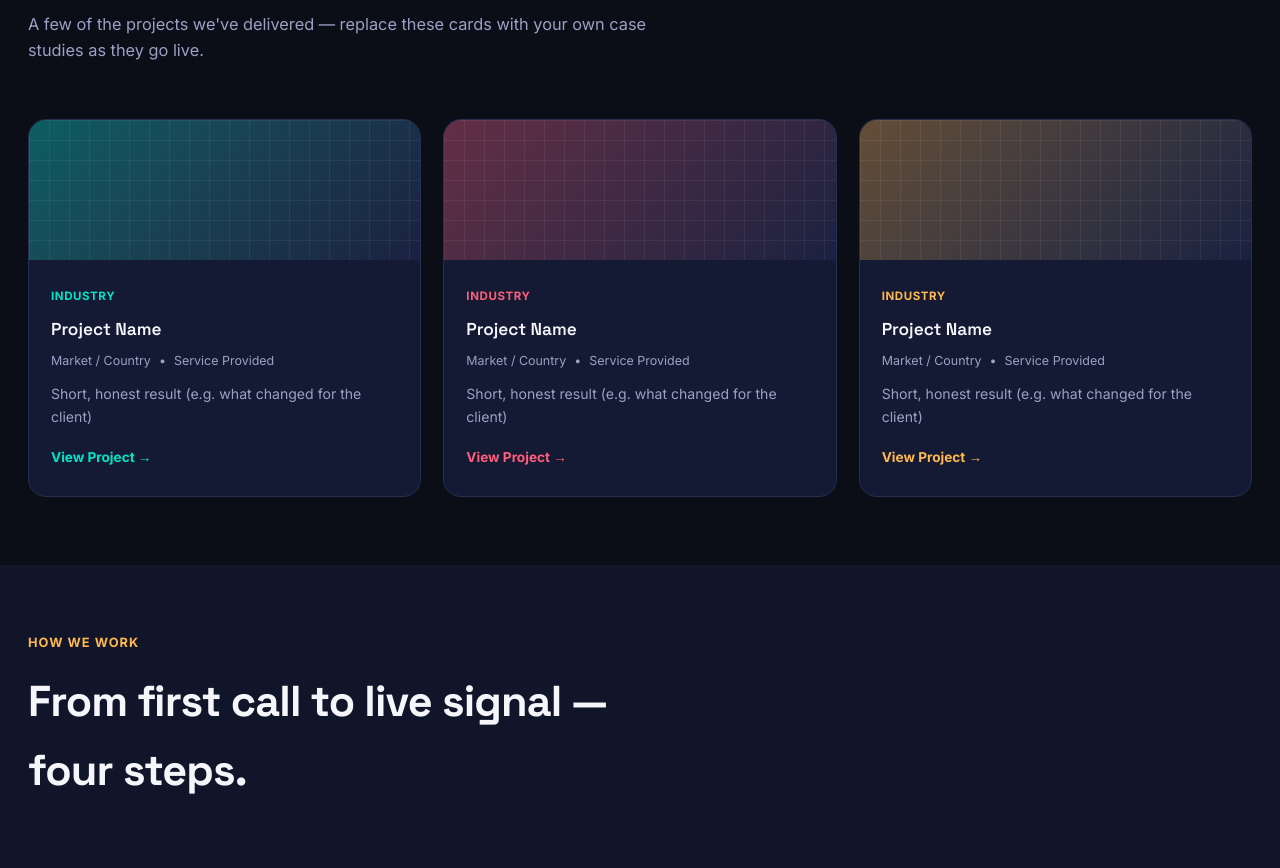
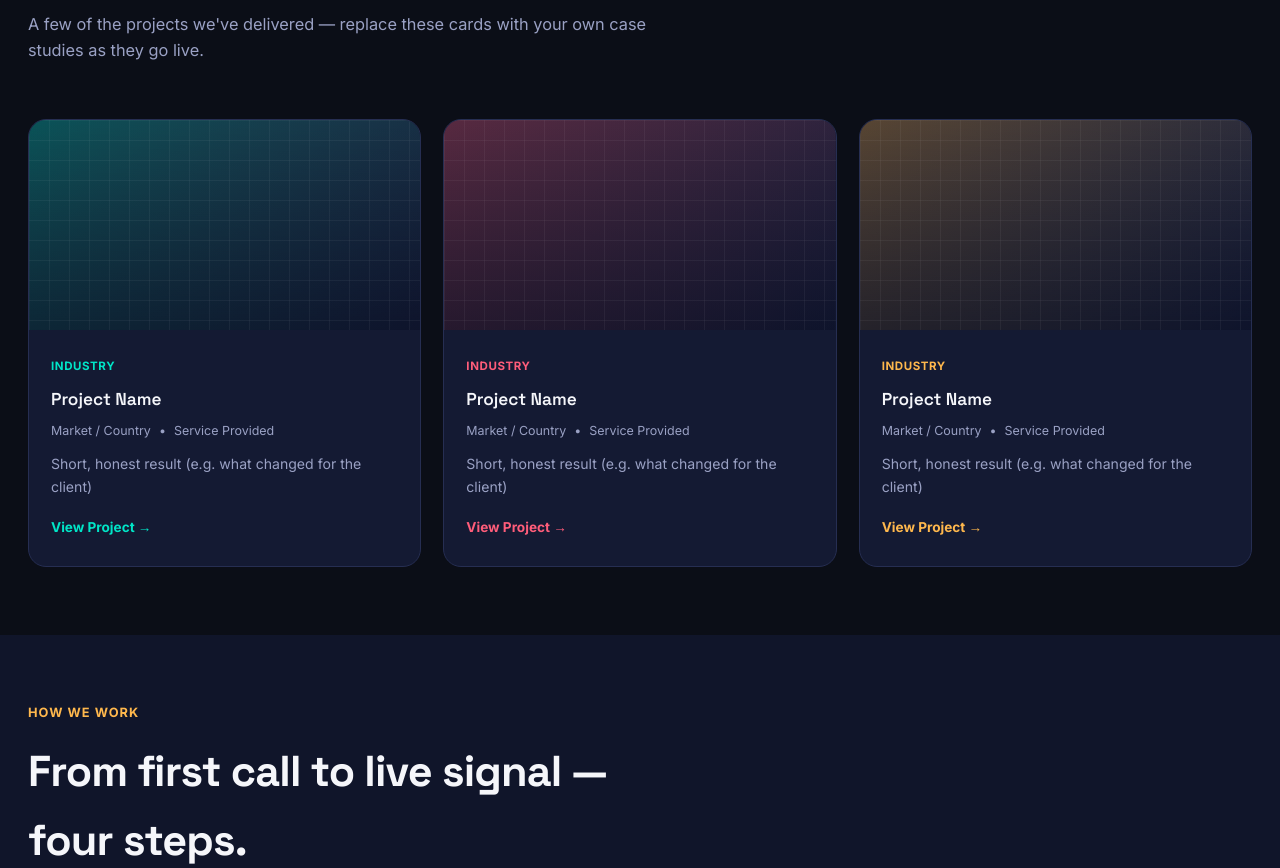
Before and after one commit to adnanasif12/signalix-web-portal, a Next.js app: page / in a window 1280 px wide. Shown: the part 3620-4488 px from the top of the page. Built offline with nearby package versions, Linux system fonts and the light colour scheme; no server answers; the database is empty.

Commit message:
Improve project card thumbnail styling

```diff
--- a/components/SelectedWork/SelectedWork.jsx
+++ b/components/SelectedWork/SelectedWork.jsx
@@ -2,6 +2,7 @@ import styles from "./SelectedWork.module.css";
 
 const ACCENTS = ["var(--cyan)", "var(--coral)", "var(--amber)", "var(--violet)", "var(--lime)"];
 const DEFAULT_PROJECT_URL = "https://signalix.agency";
+const DEFAULT_PROJECT_IMAGE = "/images/website-landing-.png";
 
 /**
  * Placeholder shown only when no published projects exist yet in the
@@ -57,7 +58,10 @@ export default function SelectedWork({ projects }) {
               className={styles.card}
               data-aos="fade-left"
               data-aos-delay={i * 100}
-              style={{ "--accent": ACCENTS[i % ACCENTS.length] }}
+              style={{
+                "--accent": ACCENTS[i % ACCENTS.length],
+                "--project-image": `url("${p.image_url || DEFAULT_PROJECT_IMAGE}")`,
+              }}
             >
               <div className={styles.thumb} />
               <div className={styles.body}>
--- a/components/SelectedWork/SelectedWork.module.css
+++ b/components/SelectedWork/SelectedWork.module.css
@@ -46,8 +46,16 @@
 }
 
 .thumb {
-  height: 140px;
-  background: linear-gradient(135deg, color-mix(in srgb, var(--accent) 35%, var(--bg-soft)), var(--surface-2));
+  height: 210px;
+  background-image: linear-gradient(
+      180deg,
+      rgba(2, 6, 23, 0.12),
+      rgba(2, 6, 23, 0.5)
+    ),
+    linear-gradient(135deg, color-mix(in srgb, var(--accent) 35%, var(--bg-soft)), var(--surface-2)),
+    var(--project-image, url("/images/website-landing-.png"));
+  background-size: cover, cover, cover;
+  background-position: center, center, center;
   position: relative;
 }
 
@@ -58,6 +66,8 @@
   background-image: linear-gradient(rgba(245, 246, 250, 0.06) 1px, transparent 1px),
     linear-gradient(90deg, rgba(245, 246, 250, 0.06) 1px, transparent 1px);
   background-size: 20px 20px;
+  mix-blend-mode: screen;
+  opacity: 0.8;
 }
 
 .body {
```
